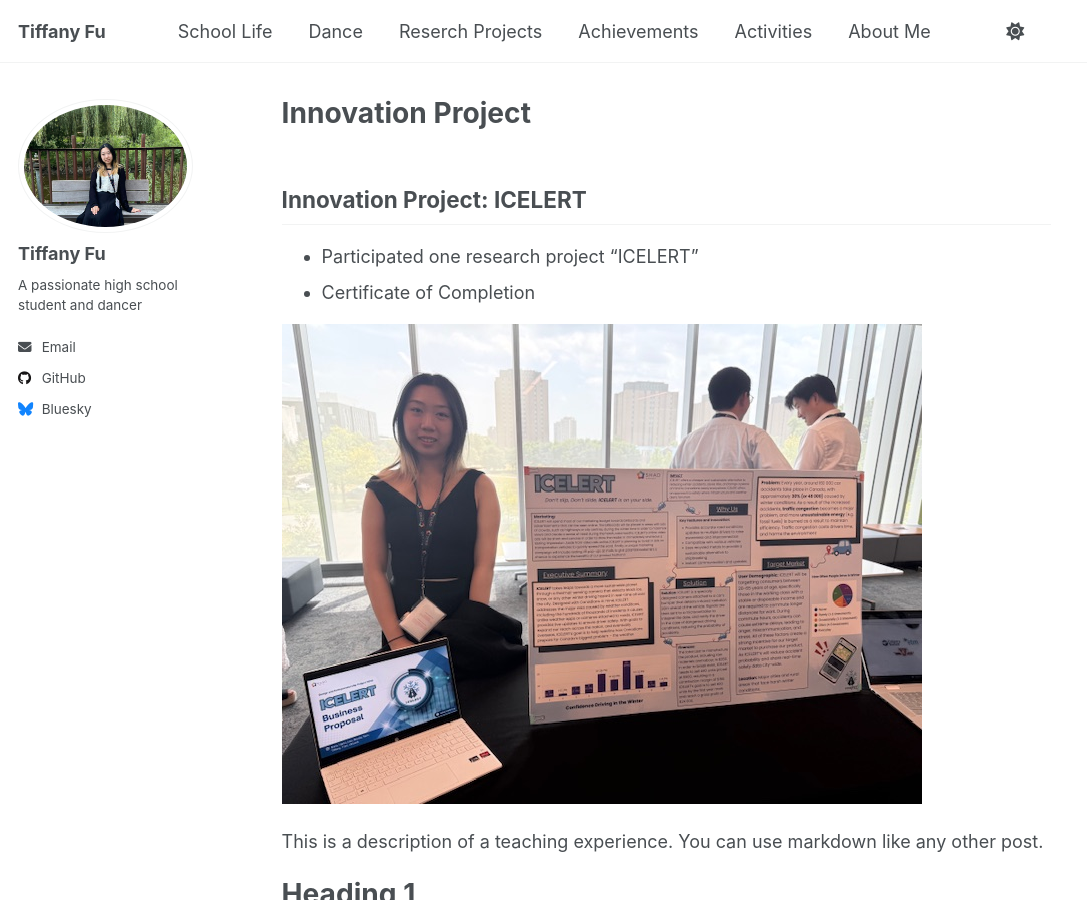
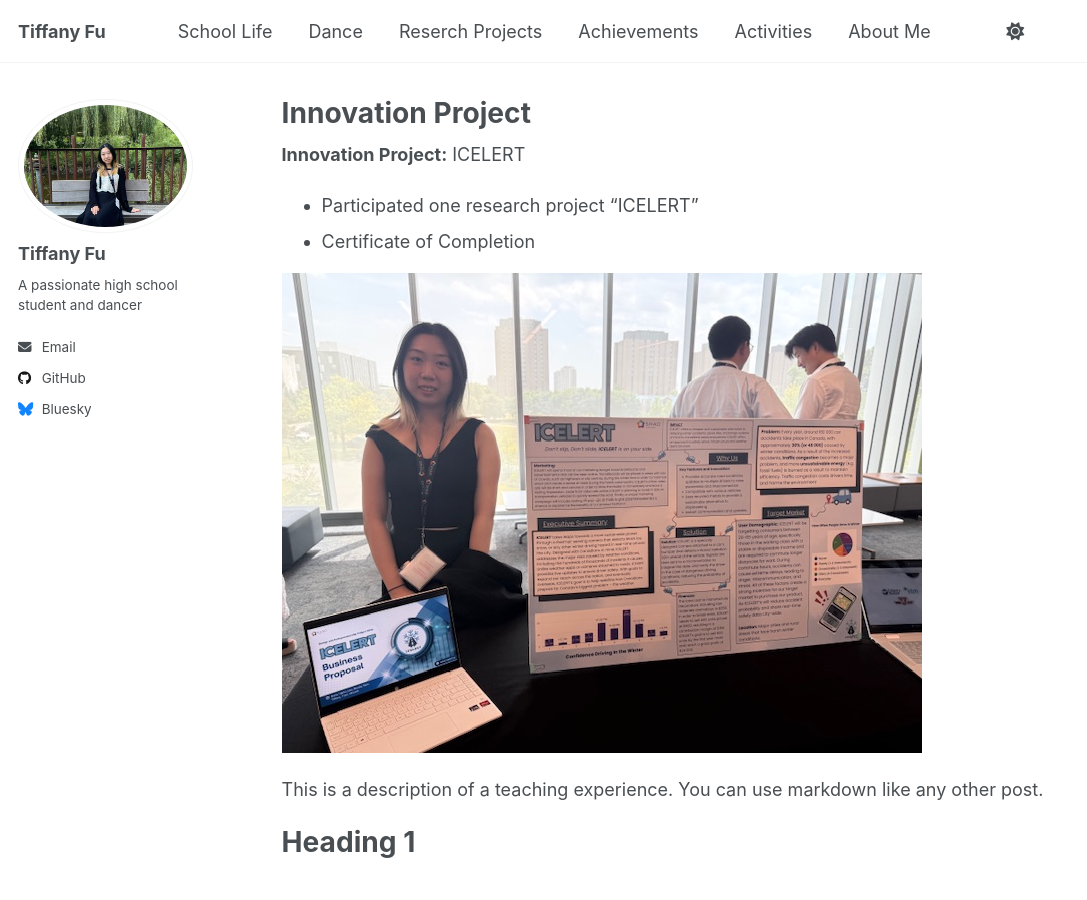
Before and after one commit to TiffanyJTFu/TiffanyFu, a Jekyll site: the page built from _teaching/Innovation-Project.md, in a window 1280 px wide and 900 px high. Shown: the whole window, without its empty margins (0-1087 px from the left). Built offline with Jekyll 4.4.1, drawn with Linux system fonts in a browser that asks for light colours; a script that is not in the unit is left out.

```diff
--- a/_teaching/Innovation-Project.md
+++ b/_teaching/Innovation-Project.md
@@ -5,12 +5,9 @@ type: ""
 permalink: /teaching/Innovation-Project
 venue: ""
 ---
-
-## Innovation Project: ICELERT
+**Innovation Project:** ICELERT
   * Participated one research project "ICELERT"
   * Certificate of Completion
-
-
 
 ![shad5](https://tiffanyjtfu.github.io/TiffanyFu/images/shad5.jpg)
 
```
